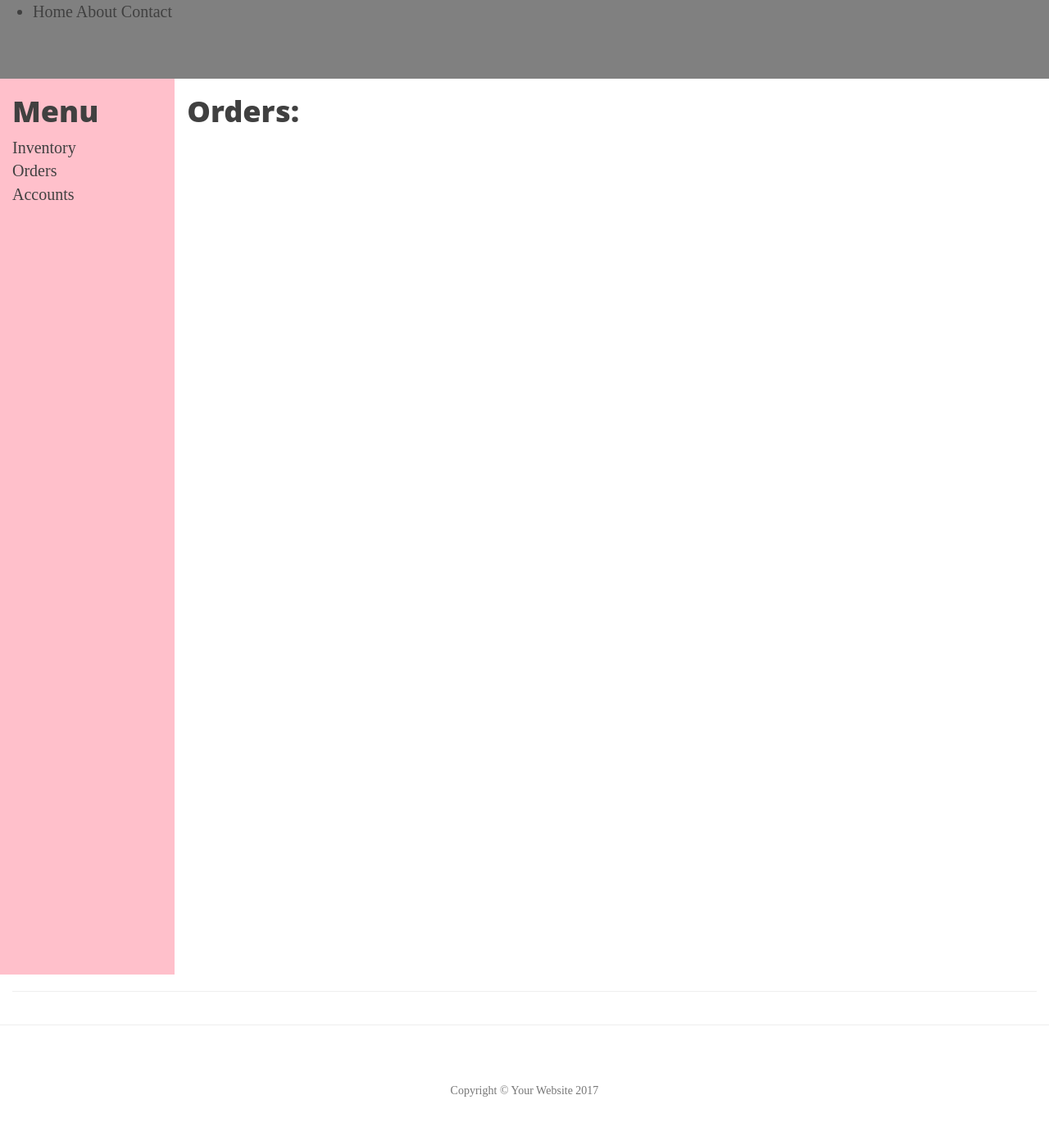
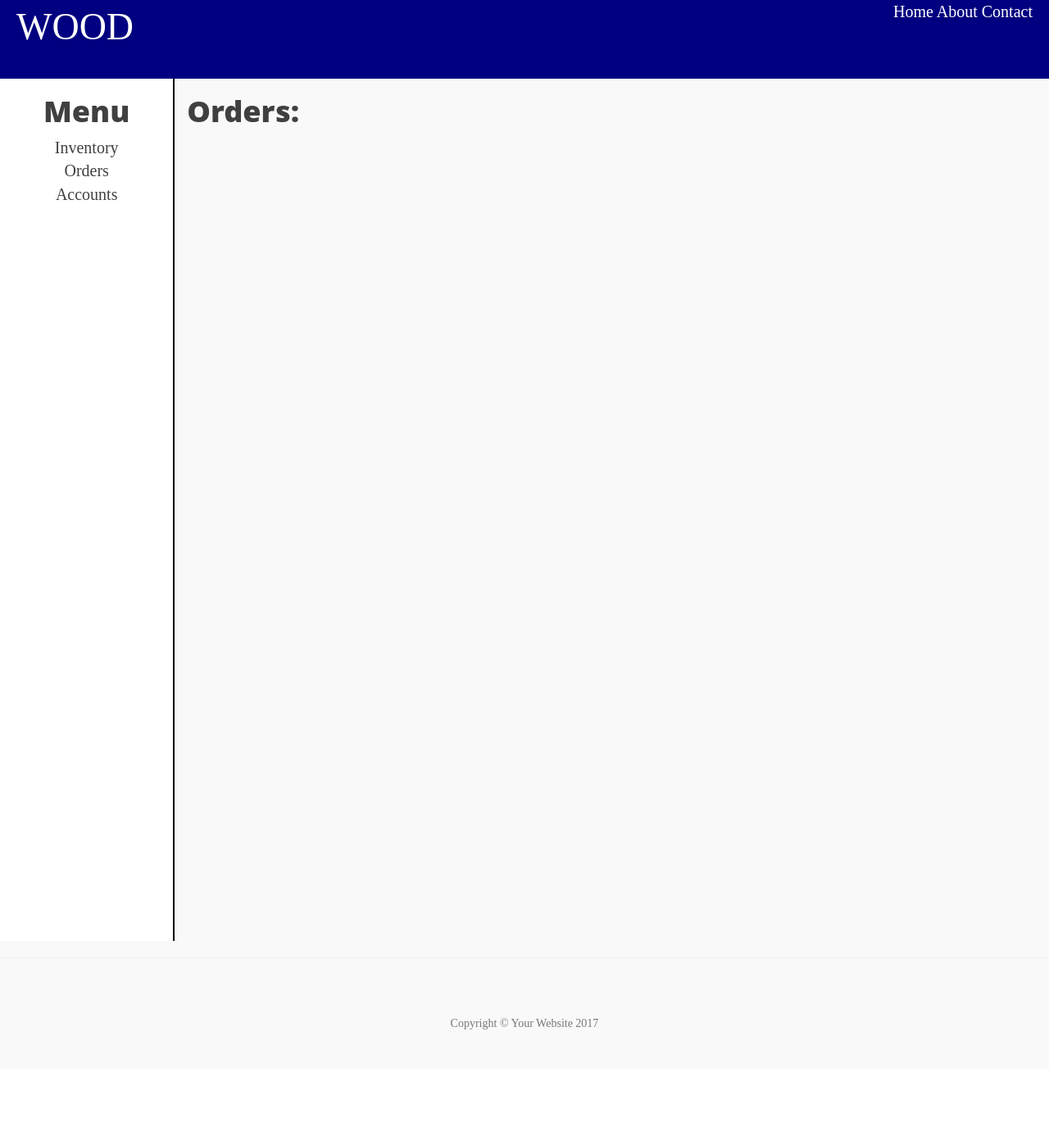
Before and after one commit to chavdim/wood, a Python web app: template templates/admin_orders.html in a window 1280 px wide. Shown: the whole page at 82% size. After the commit the page ends 1256 px from the top, so only its background shows below. Run offline with Jinja, Linux system fonts and the light colour scheme; the template is opened without the code that fills it, so the values that code supplies are empty.

Commit message:
admin page

```diff
--- a/templates/admin.html
+++ b/templates/admin.html
@@ -67,11 +67,13 @@
             color: white;
         }
         #sideNav{
-            background-color:  #f9f9f9;
+            background-color:  white;
             height:100vh;
             text-align: center;
             border-right: 2px solid black;
         }
+
+
         .approved_item{
             border: 1px solid grey;
             border-radius: 4px;
--- a/templates/admin_orders.html
+++ b/templates/admin_orders.html
@@ -50,18 +50,44 @@
     <style type="text/css">
         #navDiv{
             height: 12vh;
-            background-color: grey;
+            background-color: #000080;
+            color: white;
+        }
+        #logo{
+            font-size: 46px;
+            color: white;
+            margin-left: 20px;
+            float: left;
+        }
+        #topNavLinks{
+            float: right;
+            margin-right: 20px;
+        }
+        .topNavButtonSpan{
+            color: white;
         }
         #sideNav{
-            background-color: pink;
+            background-color:  white;
             height:100vh;
+            text-align: center;
+            border-right: 2px solid black;
+        }
+
+
+        .order{
+            border: 1px solid grey;
+            border-radius: 4px;
+            box-shadow: 0 4px 8px 0 rgba(0, 0, 0, 0.2), 0 6px 20px 0 rgba(0, 0, 0, 0.19);
+            margin: 10px;
+            margin-bottom: 14px;
+            padding: 4px;
         }
         .approved_item{
             border-bottom: 1px solid grey;
             margin: 4px;
             padding: 4px;
         }
-        .seller_idDiv{
+        .order_by_idDiv{
 
         }
         .form-group{
@@ -73,23 +99,26 @@
             margin-right: 12px;
         }
         body{
-            height:100%; /* force the BODY element to match the height of the HTML element */
+            background-color: #f9f9f9;
         }
         textarea{
             width: 95%;
         }
     </style>
     <!-- Navigation -->
-    <nav >
-        <div id = "navDiv">
-            <ul >
-                <li>
-                    <a href="index.html">Home</a> <a href="about.html">About</a>  <a href="contact.html">Contact</a>
-                </li>
+   <nav >
+       <div id = "navDiv">
 
-            </ul>
-        </div>
-    </nav>
+           <div id="logo">WOOD</div>
+           <div id="topNavLinks">
+
+               <a href="index.html"><span class="topNavButtonSpan">Home</span></a>
+               <a href="about.html"><span class="topNavButtonSpan">About</span></a>
+               <a href="contact.html"><span class="topNavButtonSpan">Contact</span></a>
+
+           </div>
+       </div>
+   </nav>
 
 
     <!-- Page Header -->
@@ -136,7 +165,7 @@
 
                 <h1>Orders:</h1>
                 {% for order in orders %}
-
+                <!--
                 <div class="row">
                     <div class="col-sm-2 "> <span class="order_from">{{order.requester_id}}:</span></div>
                     <div class="col-sm-3 "> <span class="item_name">{{order.item_name}}:</span></div>
@@ -145,73 +174,57 @@
                     <div class="col-sm-1 "><span class="item_comment">{{order.comment}}</span></div>
                     <div class="col-sm-2 "><span class="from_inventory">from inv. {{order.from_inventory}}</span>
 
-                    <!--<form method="post" id="form1">
-                        <input class ="actionType" type="hidden" name="actionType" style="" value ="request">
-                        <input  type="hidden" name="req_id" style="" value ="{{order.key().id()}}">
-                        <input type="submit" value="Request">
-
-
-                    </form>
-                    -->
                     </div>
 
                 </div>
                 <hr>
+                -->
+                <div class="order">
+                    <form class="form-horizontal"  method="post"  id="form1{{order.key().id()}}">
+                        <div class="row">
+                            <div class="col-sm-6">
+                                <div class ="order_by_idDiv">
+                                    By: {{order.requester_id}}
+                                </div>
+                            </div>
+                            <div class="col-sm-6">
+                                <div class= "sendDeleteDiv">
+                                    <input type="hidden" name="offer_id" style="" value ="{{order.key().id()}}">
+                                    <!--<input class ="actionType" type="hidden" name="actionType" style="" value ="approving">
+                                    <input type="submit" value="Approve">
+                                        <input type="button" value="Delete" onclick="deleting({{order.key().id()}})">
+                                        -->
+                                </div>
+                            </div>
+
+                        </div>
+
+                        <div class="form-group">
+
+                            <div class="col-sm-4">
+                                <!--<input type="text" class="form-control" name="name" placeholder="item name" value ="{{order.item_name}}"/>-->{{order.item_name}}
+                            </div>
+                            <div class="col-sm-2">
+                                <!--<input type="text" class="form-control" name="cubics" placeholder="cubics" value ="{{order.item_cubics}} &#13221;"/>-->{{order.item_cubics}} &#13221;
+                            </div>
+                            <div class="col-sm-2">
+                                <!--<input type="text" class="form-control" name="price"  placeholder="price" value ="{{order.item_price}} $/&#13221;"/>-->{{order.item_price}} $/&#13221;
+                            </div>
+                            <div class="col-sm-4">
+                                <!--<textarea placeholder="Comment (optional)" rows="1" name="comment">{{order.comment}}</textarea>
+                            -->{{order.comment}}
+                            </div>
+
+                        </div>
+
+                    </form>
+                </div>
                 {% endfor %}
 
             </div>
 
         </div>
-        <hr>
-        <!--
-        <div class="row">
-            <div class="col-sm-4 ">
-            	<h1>Offers:</h1>
-                {% for offer in offers %}
-                <div class="post-preview">
 
-                	<a href="/{{offer.key().id()}}"><div>By: {{offer.seller_id}} {{offer.item_name}} size: {{offer.item_cubics}} price: {{offer.item_price}} comment:{{offer.comment}}</div></a>
-
-                </div>
-                <hr>
-                {% endfor %}
-
-            </div>
-            <div class="col-sm-4 ">
-                <h1>Requests:</h1>
-                {% for req in requests %}
-                <div class="post-preview">
-
-                    <a href="/{{req.key().id()}}"><div>>By: {{req.requester_id}} name: {{req.username}} comment: {{req.comment}}</div></a>
-
-                </div>
-                <hr>
-                {% endfor %}
-
-            </div>
-            <div class="col-sm-4 ">
-                <h1>Sellers:</h1>
-                {% for seller in sellers %}
-                <div class="post-preview">
-
-                    <a href="/{{seller.key().id()}}"><div>name: {{seller.username}} comment: {{seller.comment}}</div></a>
-
-                </div>
-                <hr>
-                {% endfor %}
-                <h1>Buyers:</h1>
-                {% for buyer in buyers %}
-                <div class="post-preview">
-
-                    <a href="/{{buyer.key().id()}}"><div>name: {{buyer.username}} comment: {{buyer.comment}}</div></a>
-
-                </div>
-                <hr>
-                {% endfor %}
-
-            </div>
-        </div>
-        -->
     </div>
 
     <hr>
```
Also changed, not shown: templates/admin_users.html (+39 -64 lines).
